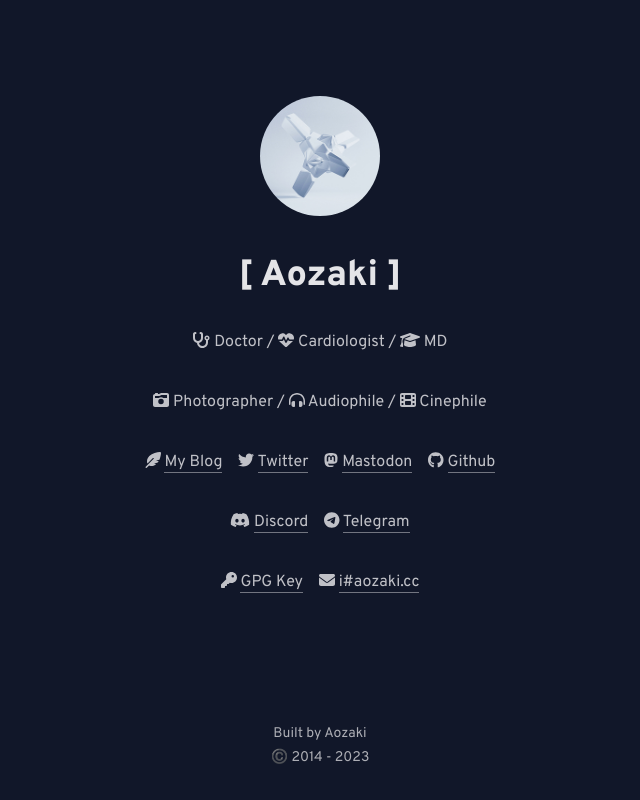
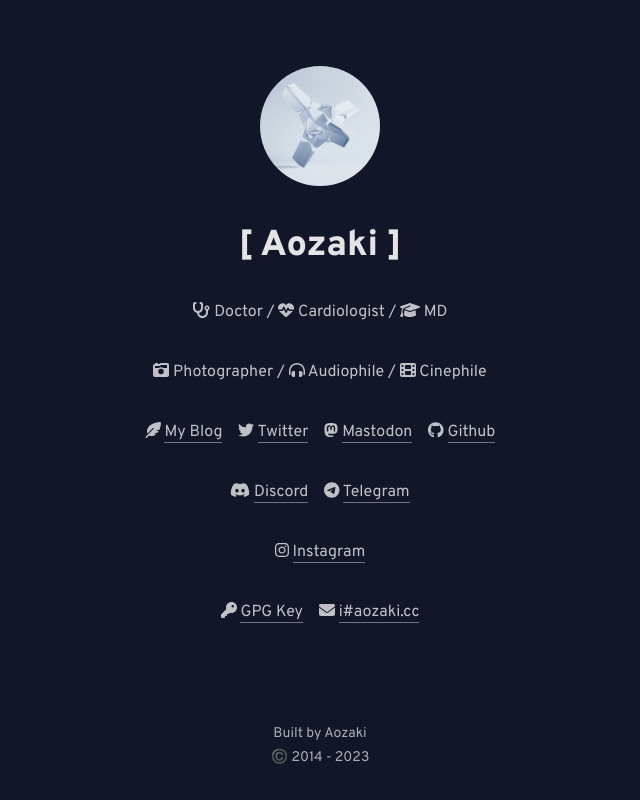
Before and after one commit to aozaki-kuro/aozaki.cc, a Next.js app: page / in a window 1280 px wide. Shown: the whole page, without its empty margins (320-960 px from the left). Built offline with nearby package versions, Linux system fonts and the light colour scheme.

Commit message:
update: new link

```diff
--- a/components/Main.tsx
+++ b/components/Main.tsx
@@ -18,6 +18,7 @@ import {
   faMastodon,
   faDiscord,
   faTelegram,
+  faInstagram,
 } from '@fortawesome/free-brands-svg-icons'
 
 const Main = () => {
@@ -111,6 +112,18 @@ const Main = () => {
         </p>
 
         <p className="mt-3 md:mt-8">
+          <FontAwesomeIcon icon={faInstagram} />{' '}
+          <Link
+            href="https://t.me/aozaki_ch"
+            target="_blank"
+            rel="me noopener noreferrer"
+            className=""
+          >
+            Instagram
+          </Link>
+        </p>
+
+        <p className="mt-3 md:mt-8">
           <FontAwesomeIcon icon={faKey} />{' '}
           <Link href="./pubkey.txt" target="_blank" rel="noopener noreferrer" className="">
             GPG Key
--- a/package.json
+++ b/package.json
@@ -17,15 +17,15 @@
     "@fortawesome/react-fontawesome": "^0.2.0",
     "autoprefixer": "^10.4.14",
     "next": "13.4.9",
-    "postcss": "^8.4.24",
+    "postcss": "^8.4.25",
     "prettier": "2.8.8",
     "react": "18.2.0",
     "react-dom": "18.2.0",
     "tailwindcss": "^3.3.2"
   },
   "devDependencies": {
-    "@next/eslint-plugin-next": "^13.4.8",
-    "@types/node": "^20.4.0",
+    "@next/eslint-plugin-next": "^13.4.9",
+    "@types/node": "^20.4.1",
     "@types/react": "^18.2.14",
     "@types/react-dom": "^18.2.6",
     "@typescript-eslint/eslint-plugin": "^5.61.0",
```
Also changed, not shown: 1 other file (tests, documents, lock files or other folders).
